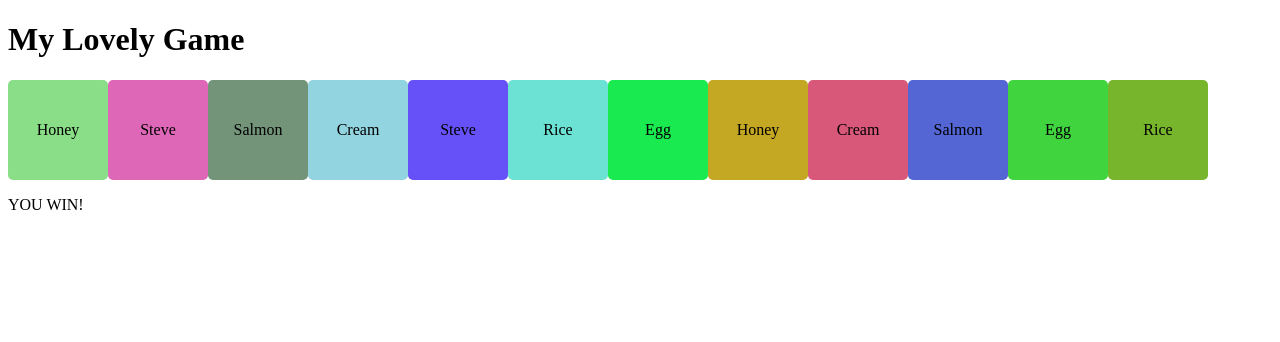
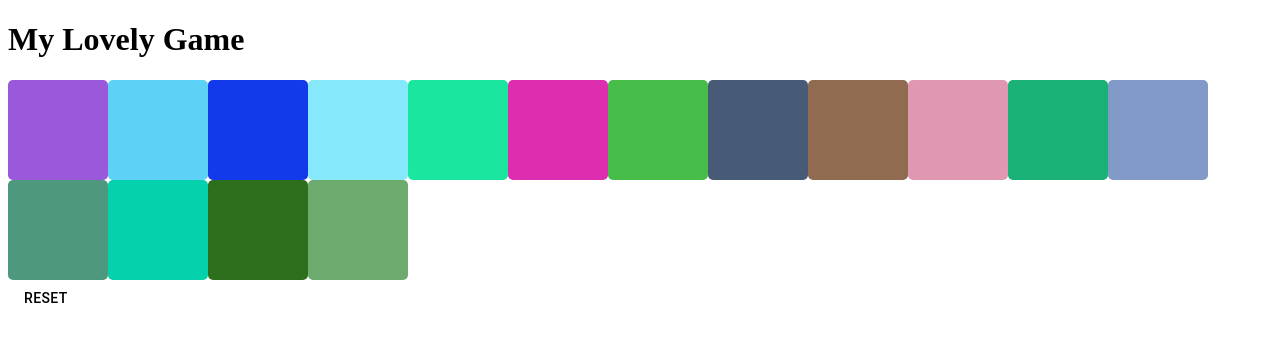
Before and after one commit to mary-hamilton/Memory-Game, a React (Create React App) app: page / in a window 1280 px wide. Shown: the top 342 px of the page. Built offline with nearby package versions, Linux system fonts and the light colour scheme; the HTML template or start-up script is replaced by a standard one.

Commit message:
a basic working game

```diff
--- a/src/App.jsx
+++ b/src/App.jsx
@@ -1,9 +1,9 @@
-import Tile from "./Tile";
+
 import TileGrid from "./TileGrid";
-import {useState} from "react";
+import {useEffect, useState} from "react";
+import {Button} from "@mui/material";
 
 const App = () => {
-
     const randomColour = () => {
         let letters = '0123456789ABCDEF';
         let colour = '#';
@@ -13,24 +13,26 @@ const App = () => {
         return colour;
     }
 
-    const staticArray = ['Egg', 'Rice', 'Cream', 'Honey', 'Salmon', 'Steve']
+    const staticArray = ['Egg', 'Rice', 'Cream', 'Honey', 'Salmon', 'Steve', 'Fish', 'Different Egg']
+    const [ gameArray, setGameArray ] = useState([])
     const makeTileData = (text, id) => {
-        return { text, id }
+        return { text, id, flipped: false, guessed: false, colour: randomColour() }
+        }
+        const setUpGame = (array) => {
+            const doubleArray = [...array, ...array];
+            const idArray = doubleArray.map((item, i) => makeTileData(item, i));
+            setGameArray(idArray.sort((a, b) => 0.5 - Math.random()));
         }
 
-    const newStaticArray = staticArray.map((item, i) => makeTileData(item, i+1));
-
-    const doubleArray = [...newStaticArray, ...newStaticArray];
-
-    const colouredArray = doubleArray.map((data) => ({...data, colour: randomColour()}))
-
-    const randomArray = colouredArray.sort((a, b) => 0.5 - Math.random())
-
+        useEffect(
+            () => setUpGame(staticArray), []
+        )
 
     return (
         <>
             <h1>My Lovely Game</h1>
-            <TileGrid array={randomArray}/>
+            <TileGrid array={gameArray}/>
+            <Button onClick={() => setUpGame(staticArray)} variant="outline">Reset</Button>
         </>
     );
 };
--- a/src/Tile.jsx
+++ b/src/Tile.jsx
@@ -1,12 +1,10 @@
-import {Button, Card} from "@mui/material";
 import {css} from "@emotion/css"
 
-const Tile = ({data, clickyClick}) => {
+const Tile = ({data, clickyClick, flipTile}) => {
 
     let tileCSS = css`
       height: 100px;
       width: 100px;
-      //in future implement something to get nicer colours / themed colours
       background-color: ${data.colour};
       border-radius: 5px;
       display: flex;
@@ -15,13 +13,17 @@ const Tile = ({data, clickyClick}) => {
     `
 
     const handleClick = () => {
-        clickyClick(data);
+        if (!data.guessed) {
+            clickyClick(data);
+            flipTile(data);
+        }
     }
 
     return (
         <>
             <div onClick={handleClick} className={tileCSS}>
-                <p>{data.text}</p>
+                {data.flipped &&
+                <p>{data.text}</p>}
             </div>
         </>
     )
--- a/src/TileGrid.jsx
+++ b/src/TileGrid.jsx
@@ -6,46 +6,53 @@ const TileGrid = ({array}) => {
 
     const [ firstGuess, setFirstGuess ] = useState("");
     const [ secondGuess, setSecondGuess ] = useState("");
+
+    const flipTile = (tile) => {
+        const thisTile = array.find((t) => t.id === tile.id);
+        return thisTile.flipped = !thisTile.flipped;
+    }
+    const flipAll = () => {
+        array.map((tile) => {
+            if (tile.guessed === false) {
+                return tile.flipped = false;
+            }})
+    }
     const clickyClick = (data) => {
 
         if (!firstGuess) {
-            setFirstGuess(data.id)
+            setFirstGuess(data)
         }
 
         if (firstGuess && !secondGuess) {
-            setSecondGuess(data.id);
-            console.log(firstGuess, secondGuess)
-        }
-       if (firstGuess && secondGuess) {
-            setFirstGuess(data.id);
-            setSecondGuess("");
-            console.log(firstGuess, secondGuess)
+            setSecondGuess(data);
         }
 
-    // firstGuess ? setSecondGuess(data.id) : setFirstGuess(data.id);
+        if (firstGuess && secondGuess) {
+            flipAll();
+            setFirstGuess(data);
+            setSecondGuess("");
+        }
     }
-
-    const victory = (firstGuess === secondGuess)
-
-    console.log(victory);
+    if ((firstGuess.text === secondGuess.text) && (firstGuess.id !== secondGuess.id)) {
+        const guessedTiles = array.filter((tile) => tile.text === firstGuess.text);
+        guessedTiles.forEach((tile) => tile.guessed = true);
+        setFirstGuess("")
+        setSecondGuess("");
+    }
 
         return (
             <>
                 <Grid container>
                     {array.map((data, i) =>
                         <Grid key={i} item>
-                            <Tile data={data} clickyClick={clickyClick}/>
-                        </Grid>)
-                    }
+                            <Tile data={data}
+                                  clickyClick={clickyClick}
+                                  flipTile={flipTile}
+                                  />
+                        </Grid>)}
                 </Grid>
-                {victory && (
-                <p>YOU WIN!</p>
-                    )}
-
             </>
         )
-
-
 }
 
 export default TileGrid;
```
